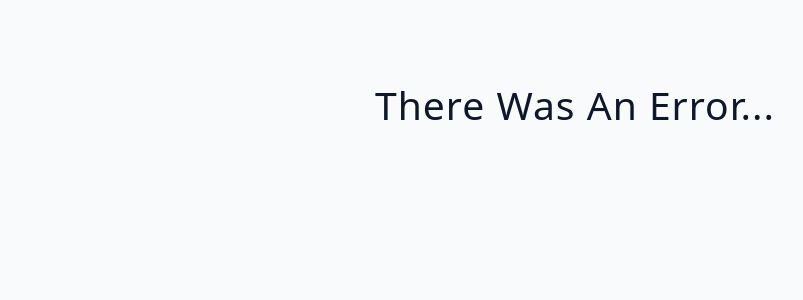
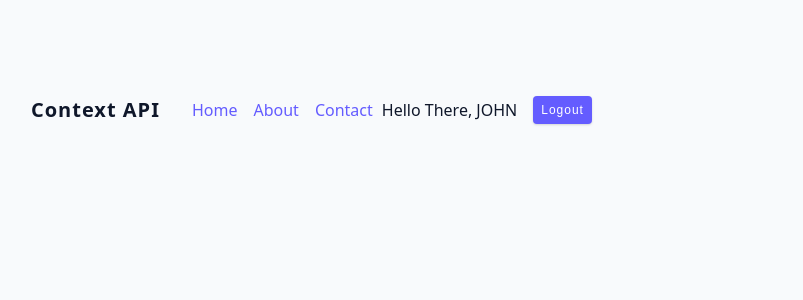
Before and after one commit to vinothsmart/react18, a React (Vite) app: page / in a window 1280 px wide. Shown: the top 300 px of the page, without its empty margins (65-868 px from the left). Built offline with nearby package versions, Linux system fonts and the light colour scheme; no server answers.

Commit message:
usecontxt

```diff
--- a/src/App.jsx
+++ b/src/App.jsx
@@ -1,9 +1,9 @@
-import FetchData from './tutorial/08-custom-hooks/starter/02-fetch-data';
+import Navbar from './tutorial/09-context-api/starter/Navbar';
 
 function App() {
   return (
     <div className='container'>
-      <FetchData />
+      <Navbar />
     </div>
   );
 }
```
